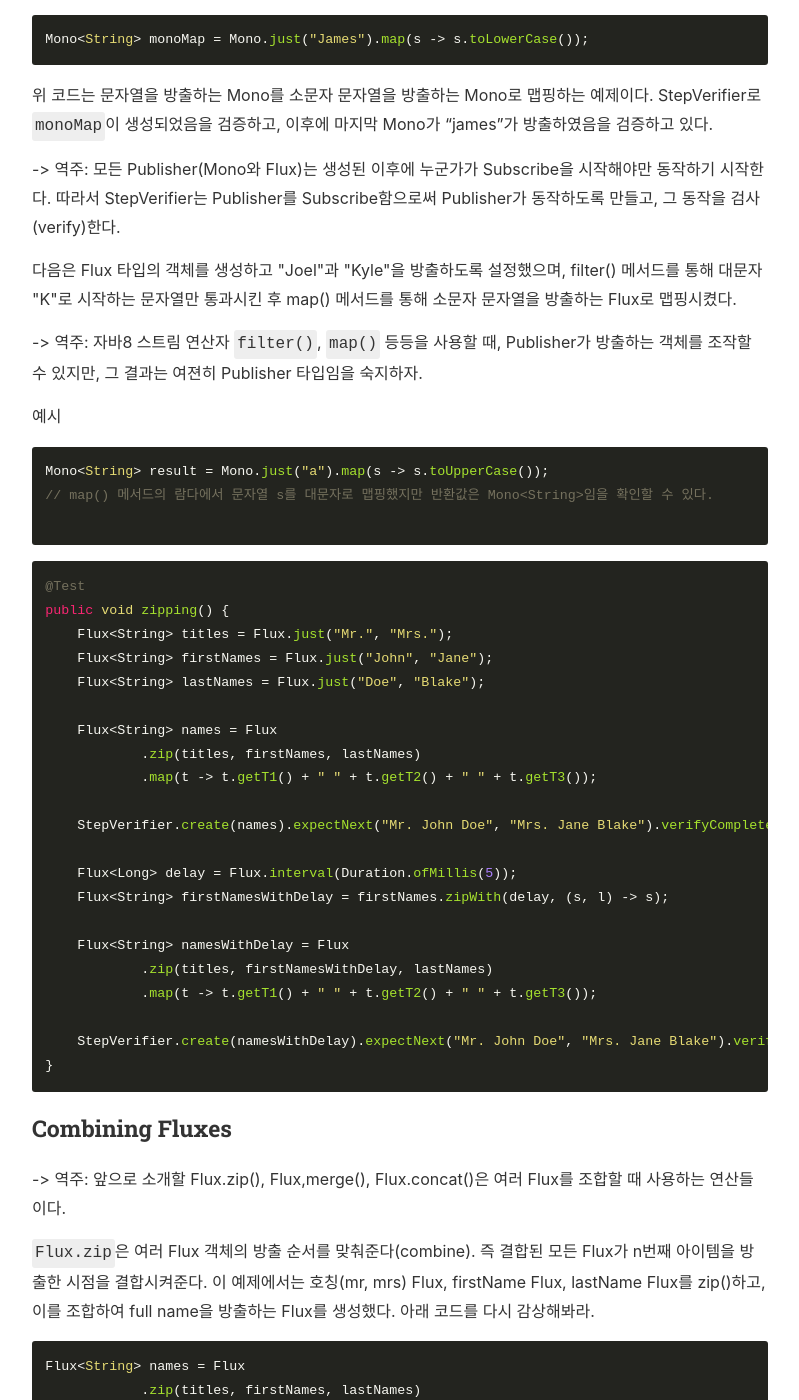
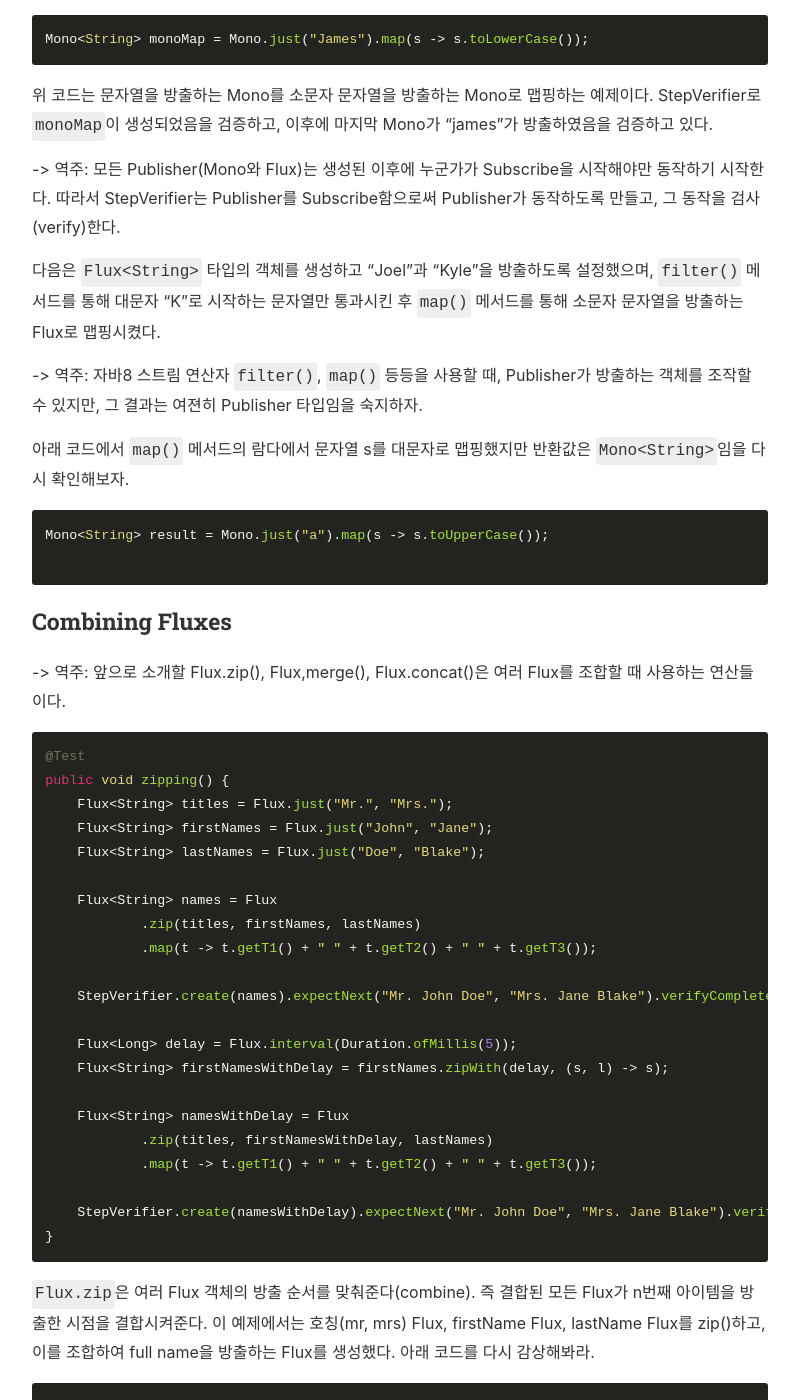
Before and after one commit to countingmars/countingmars.github.io, a Jekyll site: the page built from _posts/2018-08-15-reactor-core-tutorial.markdown, in a window 1280 px wide and 1400 px high, scrolled down 2510 px. Shown: the whole window, without its empty margins (240-1039 px from the left). Built offline with Jekyll 4.4.1, drawn with Linux system fonts in a browser that asks for light colours; nearby versions of some CDN libraries.

Commit message:
reactor core tutorial

````diff
--- a/_posts/2018-08-15-reactor-core-tutorial.markdown
+++ b/_posts/2018-08-15-reactor-core-tutorial.markdown
@@ -96,19 +96,21 @@ StepVerifier로 `monoMap`이 생성되었음을 검증하고, 이후에 마지
 -> 역주: 모든 Publisher(Mono와 Flux)는 생성된 이후에 누군가가 Subscribe을 시작해야만 동작하기 시작한다.
 따라서 StepVerifier는 Publisher를 Subscribe함으로써 Publisher가 동작하도록 만들고, 그 동작을 검사(verify)한다.
 
-다음은 Flux<String> 타입의 객체를 생성하고 "Joel"과 "Kyle"을 방출하도록 설정했으며,
-filter() 메서드를 통해 대문자 "K"로 시작하는 문자열만 통과시킨 후
-map() 메서드를 통해 소문자 문자열을 방출하는 Flux로 맵핑시켰다.
+다음은 `Flux<String>` 타입의 객체를 생성하고 "Joel"과 "Kyle"을 방출하도록 설정했으며,
+`filter()` 메서드를 통해 대문자 "K"로 시작하는 문자열만 통과시킨 후
+`map()` 메서드를 통해 소문자 문자열을 방출하는 Flux로 맵핑시켰다.
 
 -> 역주: 자바8 스트림 연산자 `filter()`, `map()` 등등을 사용할 때,
 Publisher가 방출하는 객체를 조작할 수 있지만, 그 결과는 여젼히 Publisher 타입임을 숙지하자.
 
-예시
+아래 코드에서 `map()` 메서드의 람다에서 문자열 s를 대문자로 맵핑했지만 반환값은 `Mono<String>`임을 다시 확인해보자.
 ```
 Mono<String> result = Mono.just("a").map(s -> s.toUpperCase());
-// map() 메서드의 람다에서 문자열 s를 대문자로 맵핑했지만 반환값은 Mono<String>임을 확인할 수 있다.
 
 ```
+
+### Combining Fluxes
+-> 역주: 앞으로 소개할 Flux.zip(), Flux,merge(), Flux.concat()은 여러 Flux를 조합할 때 사용하는 연산들이다.
 
 
 ```
@@ -134,9 +136,6 @@ public void zipping() {
     StepVerifier.create(namesWithDelay).expectNext("Mr. John Doe", "Mrs. Jane Blake").verifyComplete();
 }
 ```
-
-### Combining Fluxes
--> 역주: 앞으로 소개할 Flux.zip(), Flux,merge(), Flux.concat()은 여러 Flux를 조합할 때 사용하는 연산들이다.
 
 `Flux.zip`은 여러 Flux 객체의 방출 순서를 맞춰준다(combine). 즉 결합된 모든 Flux가 n번째 아이템을 방출한 시점을 결합시켜준다.
 이 예제에서는 호칭(mr, mrs) Flux, firstName Flux, lastName Flux를 zip()하고,
````
